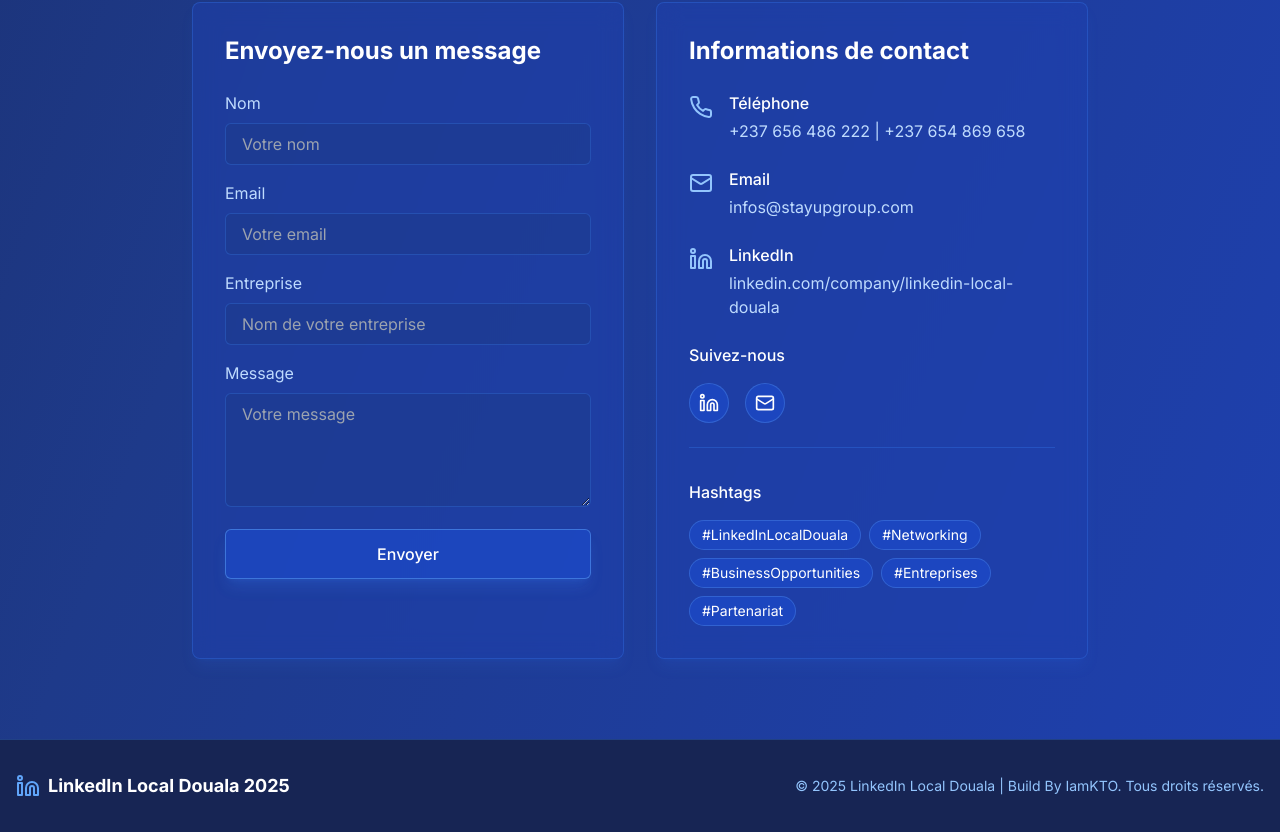
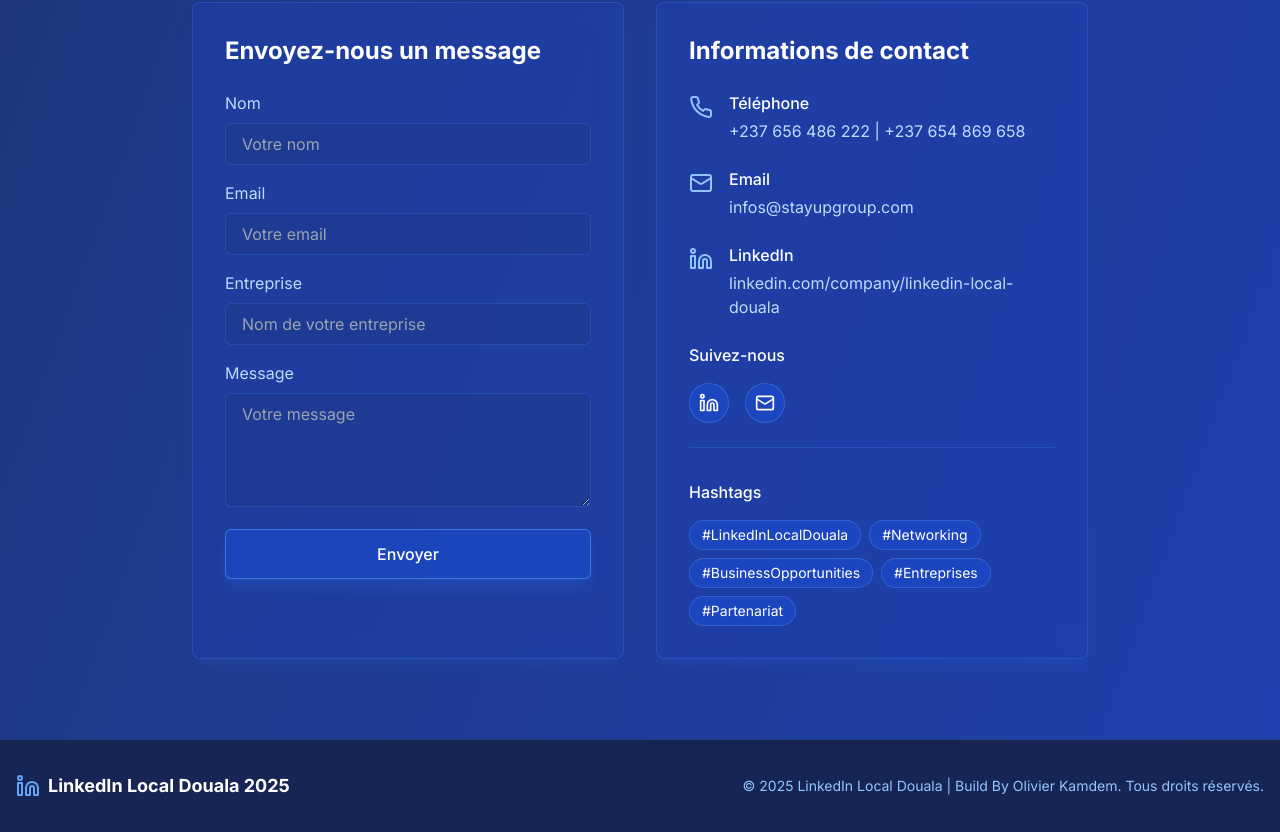
Before and after one commit to kamdemto/challenge-llc2025, a React (Vite) app: page / in a window 1280 px wide. Shown: the part 2708-3540 px from the top of the page. Built offline with nearby package versions, Linux system fonts and the light colour scheme.

Commit message:
Update author dev

```diff
--- a/src/App.tsx
+++ b/src/App.tsx
@@ -562,7 +562,7 @@ function App() {
               <span className="font-bold text-lg">LinkedIn Local Douala 2025</span>
             </div>
             <div className="text-blue-300 text-sm">
-              © 2025 LinkedIn Local Douala | Build By <a href="https://linkedin.com/in/iamkto" className="h linkedin com" target='_blank'>IamKTO</a>. Tous droits réservés.
+              © 2025 LinkedIn Local Douala | Build By <a href="https://linkedin.com/in/iamkto" className="h linkedin com" target='_blank'>Olivier Kamdem</a>. Tous droits réservés.
             </div>
           </div>
         </div>
```
